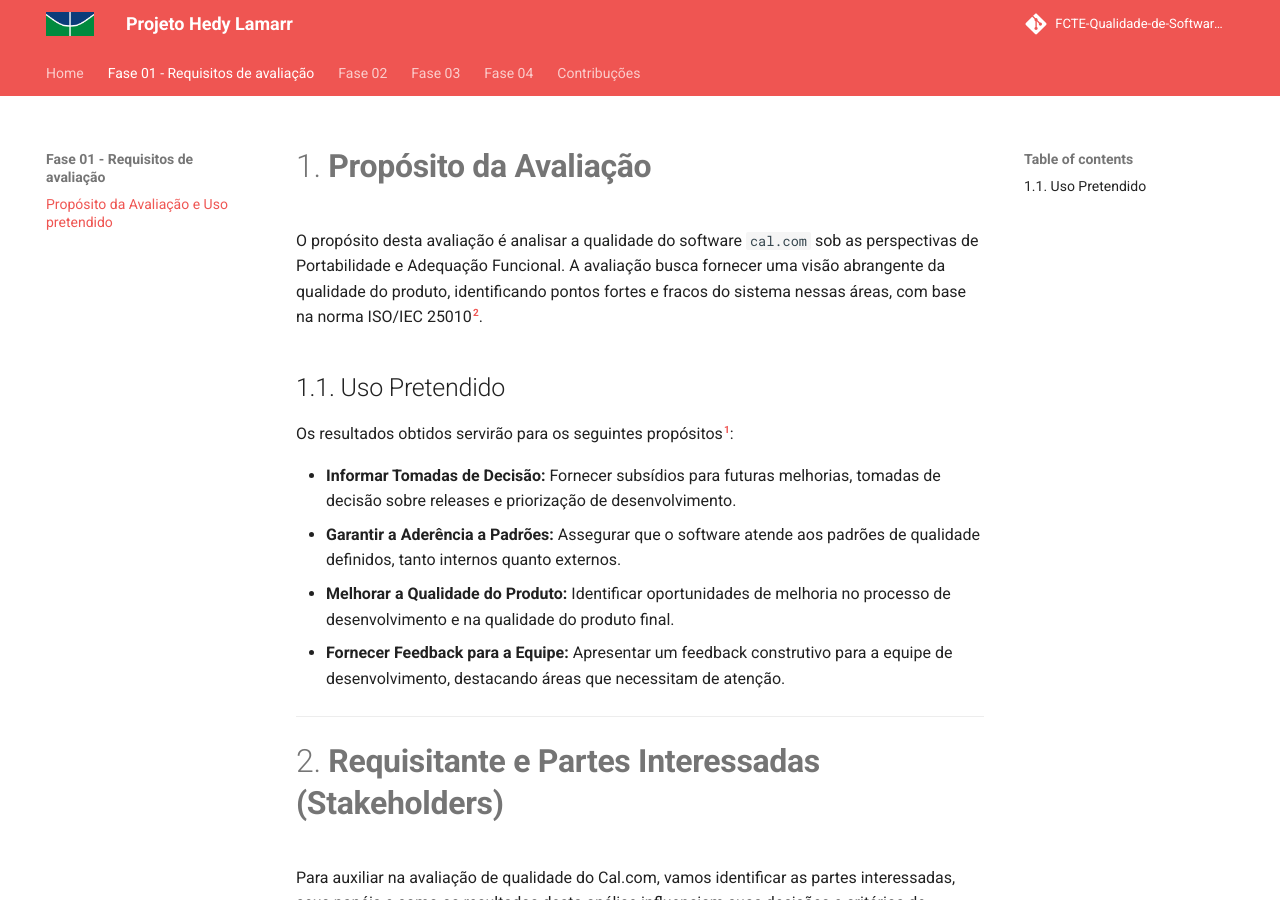
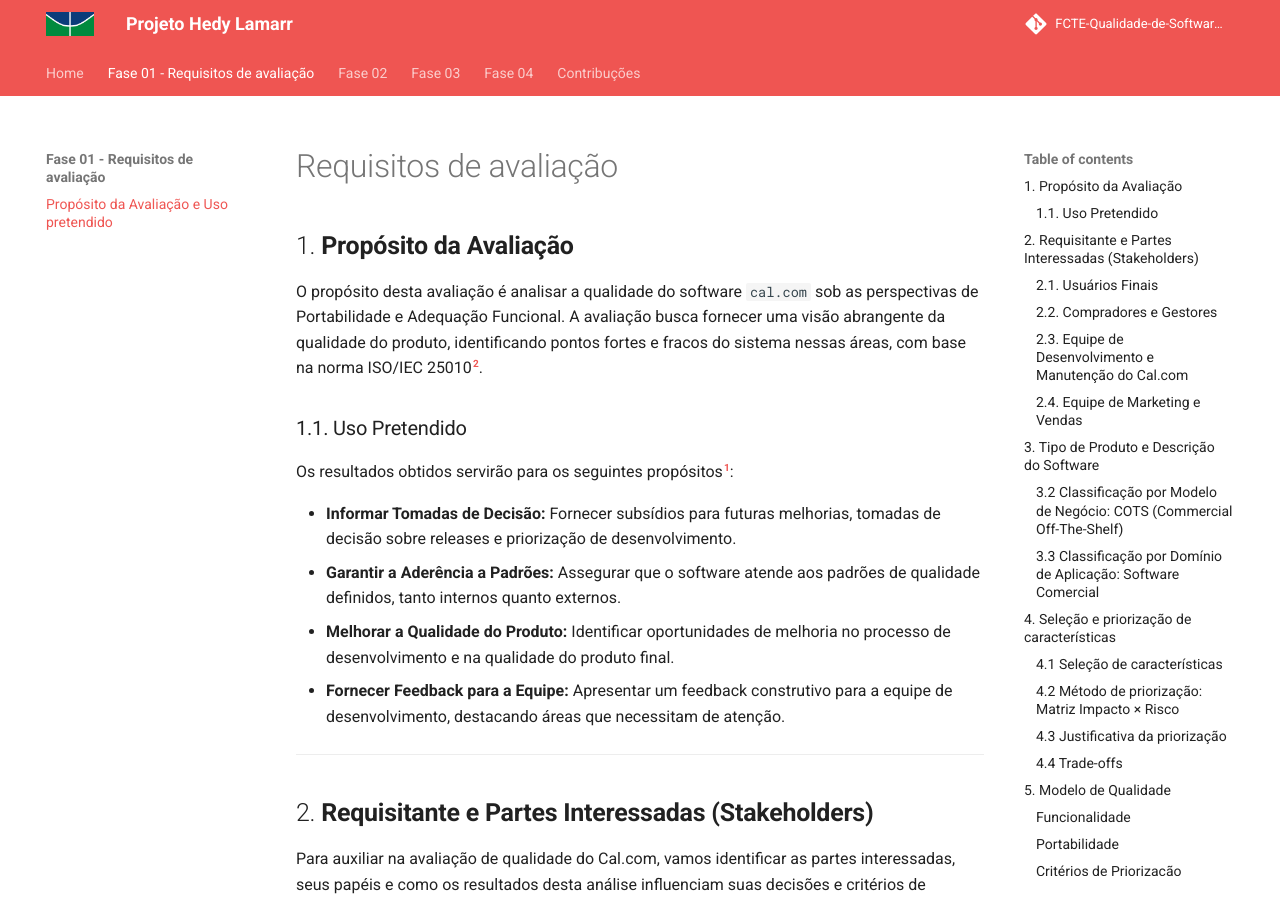
Before and after one commit to FCTE-Qualidade-de-Software-1/2025-2_T01_HEDDY-LAMAR, an MkDocs documentation site: the page built from docs/fase_1/01_proposito.md, in a window 1280 px wide and 900 px high. Built offline with MkDocs 1.6.1 and Material for MkDocs 9.7.7, drawn with Linux system fonts in a browser that asks for light colours; comment, search, counter and statistics services are not loaded.

Commit message:
fix: arruma table of contents

```diff
--- a/docs/fase_1/01_proposito.md
+++ b/docs/fase_1/01_proposito.md
@@ -1,8 +1,10 @@
-# 1. **Propósito da Avaliação**
+# Requisitos de avaliação
+
+## 1. **Propósito da Avaliação**
 
 O propósito desta avaliação é analisar a qualidade do software `cal.com` sob as perspectivas de Portabilidade e Adequação Funcional. A avaliação busca fornecer uma visão abrangente da qualidade do produto, identificando pontos fortes e fracos do sistema nessas áreas, com base na norma ISO/IEC 25010[^2].
 
-## 1.1. Uso Pretendido
+### 1.1. Uso Pretendido
 
 Os resultados obtidos servirão para os seguintes propósitos[^1]:
 
@@ -13,11 +15,11 @@ Os resultados obtidos servirão para os seguintes propósitos[^1]:
 
 ---
 
-# 2. **Requisitante e Partes Interessadas (Stakeholders)**
+## 2. **Requisitante e Partes Interessadas (Stakeholders)**
 
 Para auxiliar na avaliação de qualidade do Cal.com, vamos identificar as partes interessadas, seus papéis e como os resultados desta análise influenciam suas decisões e critérios de sucesso.
 
-## 2.1. Usuários Finais
+### 2.1. Usuários Finais
 
 * Papel: São os indivíduos e equipes que utilizam o Cal.com no dia a dia para gerenciar suas agendas e marcar reuniões. Este grupo pode incluir desde profissionais autônomos e freelancers até equipes inteiras dentro de grandes empresas, além dos clientes e convidados que interagem com a plataforma para marcar um horário.
 
@@ -25,7 +27,7 @@ Para auxiliar na avaliação de qualidade do Cal.com, vamos identificar as parte
 
 * Critério de Sucesso: O sucesso é medido pela capacidade de agendar reuniões de forma eficiente e sem atritos. A avaliação confirma se a ferramenta possui as funcionalidades necessárias e se funciona de maneira consistente em qualquer dispositivo ou navegador que eles ou seus convidados utilizem, garantindo confiança e uma boa experiência de uso.
 
-## 2.2. Compradores e Gestores
+### 2.2. Compradores e Gestores
 
 * Papel: Representam as empresas ou equipes que estão considerando adquirir ou adotar o Cal.com como solução de agendamento padrão. Podem ser gestores de TI, chefes de departamento ou donos de pequenas empresas.
 
@@ -33,7 +35,7 @@ Para auxiliar na avaliação de qualidade do Cal.com, vamos identificar as parte
 
 * Critério de Sucesso: O sucesso é a adoção de uma ferramenta que resolva as necessidades da empresa com baixo custo de implementação e suporte. A avaliação valida se o Cal.com atende aos requisitos do negócio e se é compatível com o ambiente tecnológico da organização, garantindo o retorno sobre o investimento.
 
-## 2.3. Equipe de Desenvolvimento e Manutenção do Cal.com
+### 2.3. Equipe de Desenvolvimento e Manutenção do Cal.com
 
 * Papel: São os engenheiros, designers e gerentes de produto responsáveis por construir, manter e evoluir o software Cal.com.
 
@@ -41,7 +43,7 @@ Para auxiliar na avaliação de qualidade do Cal.com, vamos identificar as parte
 
 * Critério de Sucesso: O sucesso está em obter indicadores que auxiliem na construção de um produto estável, competitivo e com alta satisfação do usuário. Esta avaliação externa fornece um feedback acionável, apontando falhas e melhorias tanto nas funcionalidades (adequação funcional) quanto na consistência da experiência entre plataformas (portabilidade), orientando o desenvolvimento.
 
-## 2.4. Equipe de Marketing e Vendas
+### 2.4. Equipe de Marketing e Vendas
 
 * Papel: São os profissionais responsáveis por comunicar o valor do Cal.com ao mercado, atrair novos clientes e posicionar o produto frente a concorrentes como o Calendly.
 
@@ -51,17 +53,17 @@ Para auxiliar na avaliação de qualidade do Cal.com, vamos identificar as parte
 
 ---
 
-# 3. **Tipo de Produto e Descrição do Software**
+## 3. **Tipo de Produto e Descrição do Software**
 
 O Cal.com é uma plataforma web de agendamento de reuniões, que tem como premissa centralizar todas as informações em soluções de calendários em um só lugar.
 
 Para classificar essa plataforma, é possível utilizar duas óticas complementares: o modelo de negócio e o domínio de aplicação.
 
-## 3.2 Classificação por Modelo de Negócio: COTS (Commercial Off-The-Shelf)[^3]
+### 3.2 Classificação por Modelo de Negócio: COTS (Commercial Off-The-Shelf)[^3]
 
 O Cal.com se encaixa bem na categoria COTS, pois é um produto padronizado, oferecido como um modelo SaaS (Software as a Service) ou via auto-hospedagem (self-hosting) de seu código aberto[^4]. Todos os usuários utilizam a mesma base de código e funcionalidades, que são atualizadas de forma centralizada pelo desenvolvedor, se encaixando perfeitamente no modelo COTS.
 
-## 3.3 Classificação por Domínio de Aplicação: Software Comercial
+### 3.3 Classificação por Domínio de Aplicação: Software Comercial
 
 De acordo com a classificação de Pressman[^5], o Cal.com é um Software Comercial (Business Software), pois é um software desenvolvido com o objetivo dar suporte a operações comerciais e decisões administrativas, automatizando tarefas e processando informações de negócio.
 
@@ -71,11 +73,11 @@ A plataforma ao otimizar e automatizar o processo de agendamento de reuniões, u
 
 ---
 
-# 4. **Seleção e priorização de características**
+## 4. **Seleção e priorização de características**
 
 No presente trabalho, foram avaliadas diferentes características de qualidade da norma **SQUARE** com o objetivo de selecionar e priorizar aquelas mais relevantes para análise do software **cal.com**.
 
-## 4.1 Seleção de características
+### 4.1 Seleção de características
 
 O *cal.com* é um sistema web para agendamento de reuniões que depende de integração com outros calendários e de acesso multiplataforma. Considerando esse contexto e o perfil dos usuários (corporativos e pessoais, com acesso via desktop e dispositivos móveis), foram inicialmente consideradas todas as características da norma SQUARE, por refletirem os fatores críticos de sucesso do software:
 
@@ -88,7 +90,7 @@ O *cal.com* é um sistema web para agendamento de reuniões que depende de integ
 - **Manutenibilidade** – facilidade de atualização, correção e evolução do sistema.
 - **Portabilidade** – garantir uso adequado em diferentes dispositivos, sistemas operacionais e navegadores.
 
-## 4.2 Método de priorização: Matriz Impacto × Risco
+### 4.2 Método de priorização: Matriz Impacto × Risco
 
 Para priorizar as características, utilizamos a **Matriz Impacto × Risco**, atribuindo valores de 1 (baixo) a 5 (alto) para cada dimensão:
 
@@ -112,7 +114,7 @@ A pontuação final (I × R) permitiu ordenar as características por prioridade
 | Eficiência de desempenho  | 3       | 2     | 6  |
 | Manutenibilidade          | 2       | 2     | 4  |
 
-## 4.3 Justificativa da priorização
+### 4.3 Justificativa da priorização
 
 - **Adequação funcional** apresentou a maior prioridade (20 pontos). Isso ocorre porque o *cal.com* depende diretamente do correto funcionamento de suas funções principais — criação de reuniões, sincronização com calendários externos e envio de convites. Uma falha nessa característica comprometeria imediatamente a utilidade do software.
 - **Portabilidade** ficou em segundo lugar (16 pontos), refletindo a necessidade de que o sistema seja acessível em diferentes dispositivos e navegadores, essencial para ampliar a base de usuários.
@@ -121,7 +123,7 @@ A pontuação final (I × R) permitiu ordenar as características por prioridade
 
 Além disso, a análise considera que mudanças no contexto de uso poderiam alterar a priorização. Por exemplo, se o *cal.com* fosse implantado em empresas com políticas rígidas de segurança, a característica **Segurança** poderia receber maior impacto e risco, subindo na matriz e podendo se tornar prioritária.
 
-## 4.4 Trade-offs
+### 4.4 Trade-offs
 
 A priorização demonstra que a ênfase deve estar em **adequação funcional** e **portabilidade**. Isso implica que:
 
@@ -133,15 +135,15 @@ A análise pela matriz Impacto × Risco justifica a seleção de **adequação f
 
 ---
 
-# 5. **Modelo de Qualidade**
+## 5. **Modelo de Qualidade**
 
 As características de qualidade de software escolhidas para esta avaliação do **Cal.com**, com base na norma ISO/IEC 25010 (SQuaRE), são: **Funcionalidade** e **Portabilidade**.
 
-## **Funcionalidade**
+### **Funcionalidade**
 
 **Motivação:** Garantir que o software execute todas as suas funções essenciais de agendamento, integração e automação de forma correta e completa. A produtividade do usuário e a eficiência de seus processos de negócio dependem diretamente da capacidade do Cal.com de criar eventos, sincronizar com calendários externos (Google Calendar, Outlook), integrar-se a ferramentas de videoconferência (Zoom, Teams) e executar automações via APIs e webhooks sem falhas. A confiança no sistema é construída sobre a premissa de que cada recurso prometido funcionará como esperado.
 
-## **Portabilidade**
+### **Portabilidade**
 
 **Motivação:** Possibilitar que a plataforma de agendamento seja acessada e utilizada em uma ampla gama de dispositivos, navegadores e ambientes operacionais. Tanto os usuários que gerenciam suas agendas quanto seus clientes que marcam horários acessam a plataforma a partir de desktops, tablets e celulares. A portabilidade garante uma experiência consistente e funcional em todos esses pontos de acesso, evitando a perda de agendamentos por incompatibilidade tecnológica. Além disso, por ser uma solução de código aberto, a capacidade de ser implantada (self-hosted) em diferentes infraestruturas de servidor é um aspecto crucial da portabilidade do sistema.
 
@@ -152,11 +154,11 @@ Os critérios adotados para a escolha destas características foram:
 * **Impacto no Usuário Final:** Ambas as características têm um impacto direto e crítico na experiência do usuário. Uma falha de **funcionalidade** (ex: uma integração que não sincroniza corretamente) impede o usuário de realizar sua tarefa principal. Da mesma forma, uma falha de **portabilidade** (ex: a página de agendamento não renderiza em um navegador mobile) resulta em frustração e perda de oportunidades de negócio tanto para o usuário quanto para seus clientes.
 * **Relevância para a Proposta de Valor do Cal.com:** A reputação do Cal.com como uma alternativa flexível, personalizável e poderosa a sistemas proprietários depende diretamente de sua rica **funcionalidade** e de sua adaptabilidade. A natureza *open source* do projeto reforça a importância da **portabilidade**, permitindo que a comunidade e as empresas o implantem em diversos ambientes, o que garante escalabilidade e controle total sobre a ferramenta. Falhas nessas áreas comprometeriam diretamente sua vantagem competitiva.
 
-# 6. **Escopo, Profundidade e Objetos de Avaliação**
+## 6. **Escopo, Profundidade e Objetos de Avaliação**
 
 A definição do escopo, da profundidade e dos objetos de avaliação é uma etapa fundamental no processo de análise da qualidade do software **Cal.com**, conforme a **Fase 1 – Estabelecer Requisitos de Avaliação** apresentada em sala pela Profa. Cristiane Soares Ramos (2025). Essa etapa garante que a avaliação esteja alinhada aos objetivos do requisitante, considere os diferentes pontos de vista das partes interessadas e detalhe claramente os aspectos de qualidade a serem analisados.
 
-## 6.1 Escopo da Avaliação
+### 6.1 Escopo da Avaliação
 
 O escopo delimita **o que será avaliado e com qual ênfase** dentro do software. Para o Cal.com, o foco da avaliação será:
 
@@ -167,7 +169,7 @@ O escopo delimita **o que será avaliado e com qual ênfase** dentro do software
 
 Esse escopo foi definido para refletir diretamente o contexto de uso do Cal.com e atender aos interesses das partes interessadas, garantindo uma avaliação objetiva e aplicável.
 
-## 6.2 Profundidade da Avaliação
+### 6.2 Profundidade da Avaliação
 
 A profundidade determina **o nível de detalhe e abrangência** da avaliação. No caso do Cal.com, foram considerados os seguintes aspectos:
 
@@ -199,7 +201,7 @@ Assim, a avaliação será conduzida com profundidade alta nas duas característ
 
 ---
 
-## 6.3 Objetos de Avaliação
+### 6.3 Objetos de Avaliação
 
 Os objetos da avaliação definem **as partes concretas do software** que serão analisadas. Para o Cal.com, foram considerados:
 
@@ -219,7 +221,7 @@ A definição clara dos objetos assegura que a avaliação será direcionada, co
 
 ---
 
-## 6.4 Justificativa
+### 6.4 Justificativa
 
 A delimitação do **escopo, profundidade e objetos de avaliação** garante que o processo seja conduzido de forma sistemática, atendendo às expectativas do requisitante e alinhando-se às práticas recomendadas pela **ISO/IEC 25010** e pelos referenciais teóricos apresentados em sala (Ramos, 2025).
 
```
Also changed, not shown: docs/fase1.md (deleted, +0 -1 lines).
